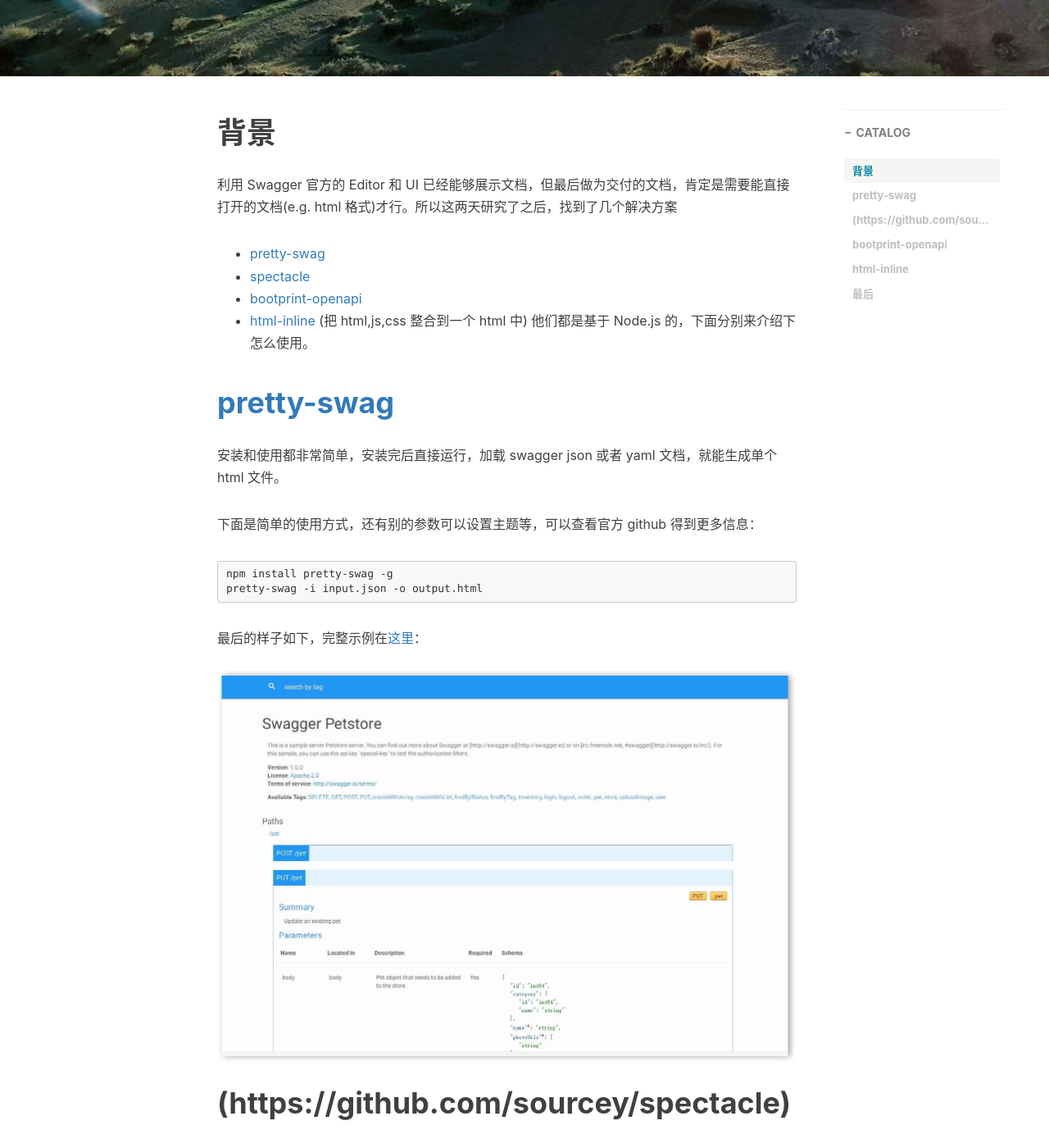
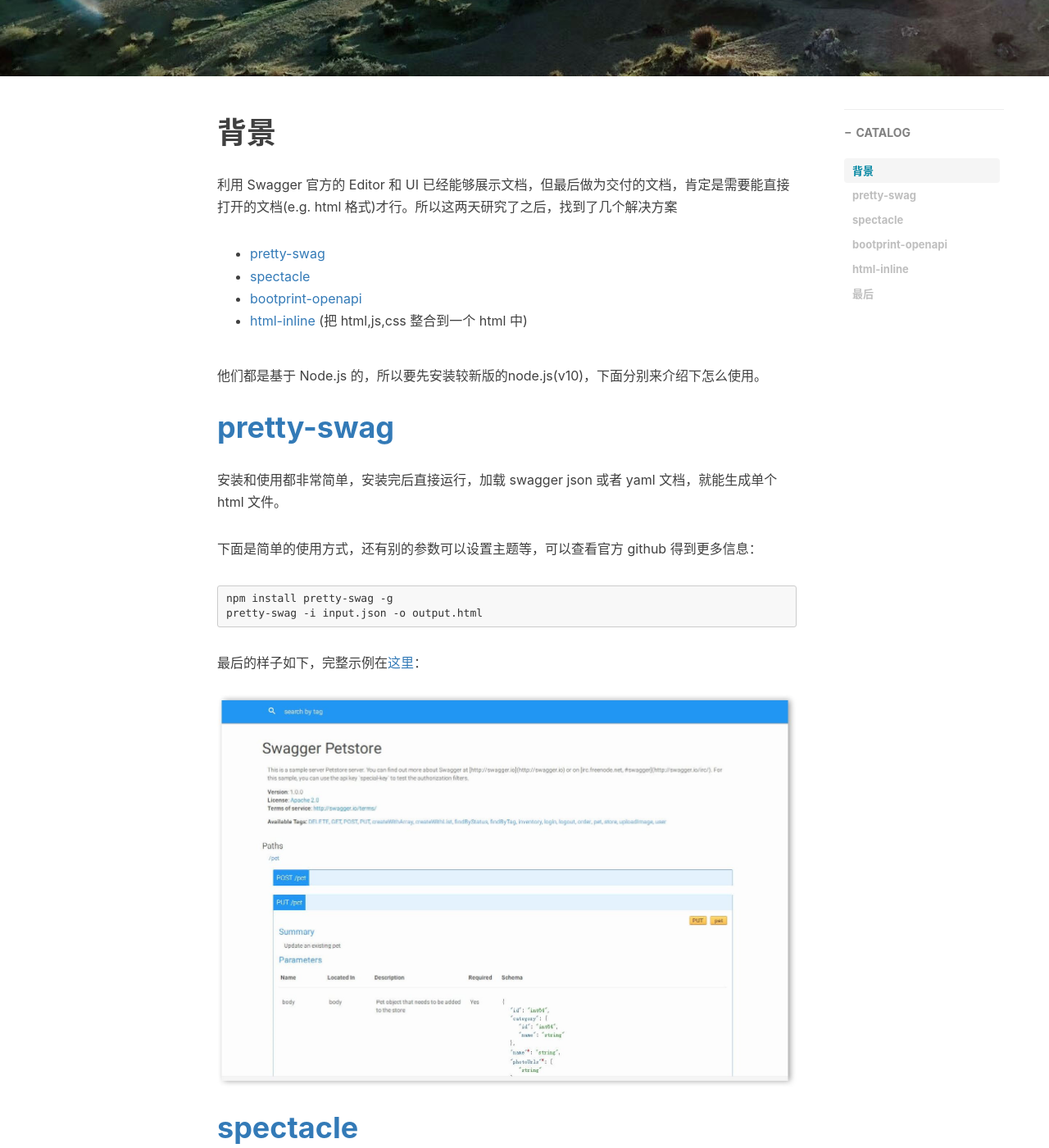
Before and after one commit to bearfly1990/bearfly.github.io, a Jekyll site: the page built from _posts/2018/11/2018-11-29-SwaggerOnePage.md, in a window 1280 px wide and 1400 px high, scrolled down 472 px. Shown: the whole window at 82% size. Built offline with Jekyll 4.4.1, drawn with Linux system fonts in a browser that asks for light colours; nearby versions of some CDN libraries; comment, search, counter and statistics services are not loaded.

Commit message:
fix word issue

```diff
--- a/_posts/2018/11/2018-11-29-SwaggerOnePage.md
+++ b/_posts/2018/11/2018-11-29-SwaggerOnePage.md
@@ -19,7 +19,8 @@ tags:
 - [spectacle](https://github.com/sourcey/spectacle)
 - [bootprint-openapi](https://github.com/bootprint/bootprint-openapi)
 - [html-inline](https://github.com/substack/html-inline) (把 html,js,css 整合到一个 html 中)
-  他们都是基于 Node.js 的，下面分别来介绍下怎么使用。
+
+他们都是基于 Node.js 的，所以要先安装较新版的node.js(v10)，下面分别来介绍下怎么使用。
 
 # [pretty-swag](https://github.com/twskj/pretty-swag)
 
```
Also changed, not shown: other parts of _posts/2018/11/2018-11-29-SwaggerOnePage.md (+1 -1 lines).
